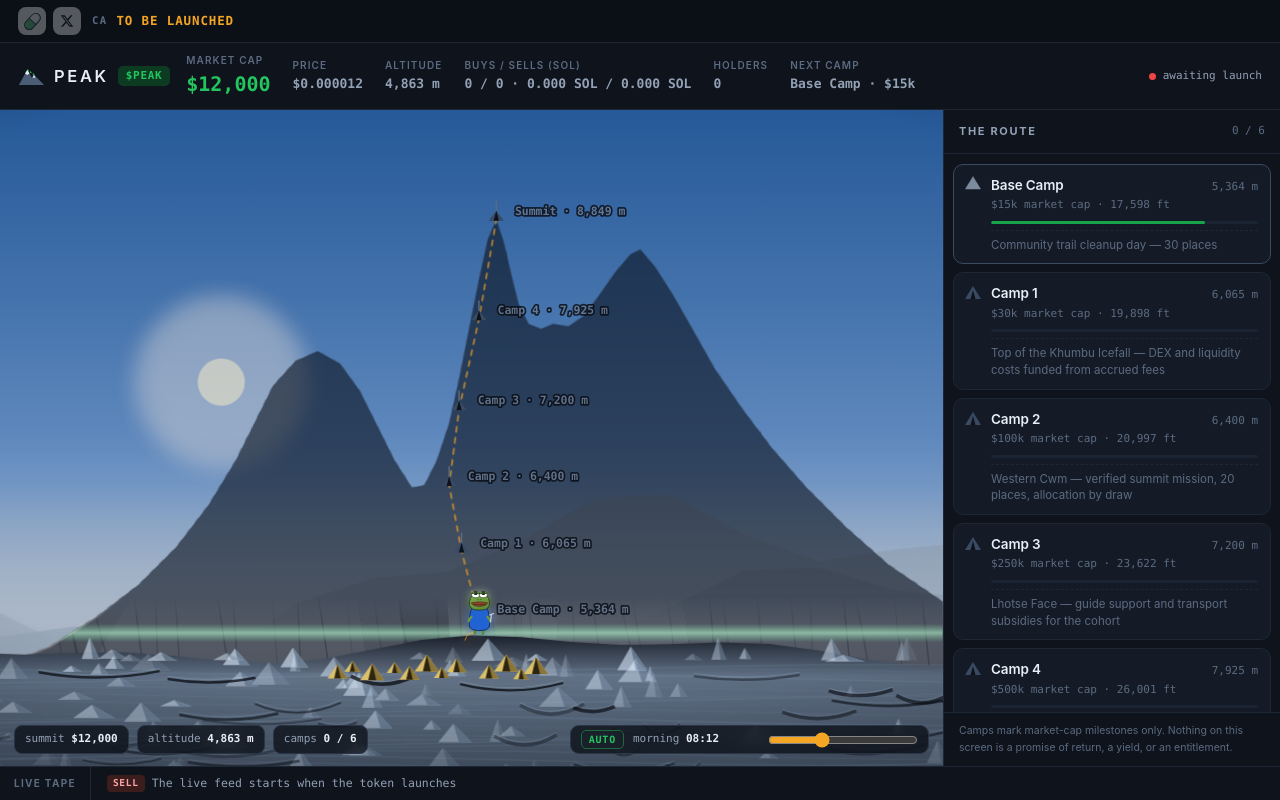
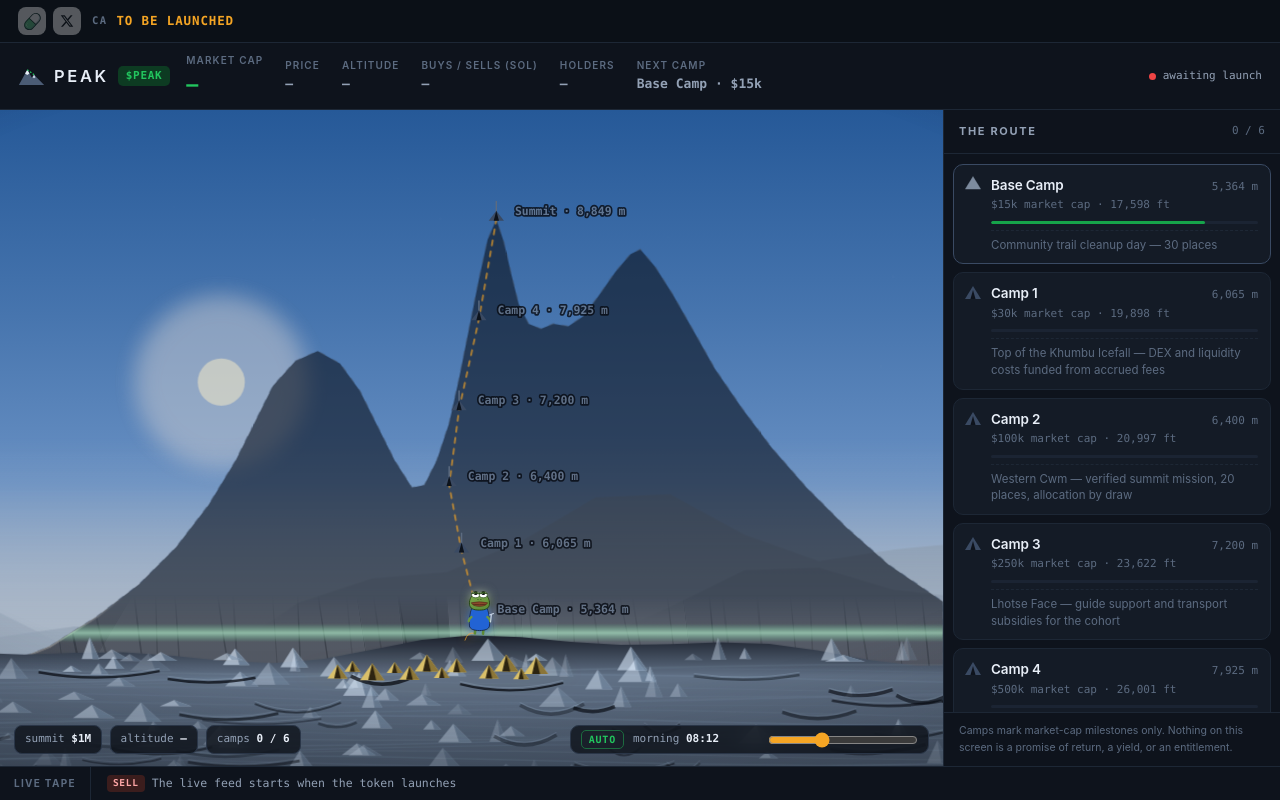
Before and after one commit to marshicode/peak, a website: page index.html in a window 1280 px wide. Drawn offline with Linux system fonts and the light colour scheme; no server answers.

Commit message:
Stop showing a fabricated market cap, and point the summit readout at the summit
A visitor with nothing connected was shown "Market cap $12,000", "Price
$0.000012", "Altitude 4,863 m", "0 / 0 · 0.000 SOL" and "Holders 0" — while the
same page said "awaiting launch" and the CA said TO BE LAUNCHED. The price was
not even stored: it was marketCap / CONFIG.token.supply, computed from that
placeholder and a hardcoded supply of one billion that nobody has checked against
the real mint. A number carrying ten decimal places reads as measured, and that
one was invented twice over.

The mountain still puts the climber partway up, because the scene needs a
position, but the readouts no longer present that position as data. Market cap,
price, altitude, buys/sells and holders show a dash until a frame carrying a real
market cap arrives; sim and manual set it immediately, and a {pending:true}
heartbeat does not. What stays visible is what is true without a feed: the route
and the summit target.

Separately, the HUD pill labelled "summit" was set to the CURRENT market cap, so
it read "summit $12,000" beside a route row reading "Summit ... $1M market cap" —
wrong by 83x, and wrong about which of the two numbers it was showing. It now
takes the top of the route from the highest milestone.

Both are covered by new assertions in probe-visitor and falsified against
bdf94f1 with _neg-prep-visitor.mjs: 27 passed, 2 failed, exit 1. That control
also shows why the stability check needed a companion — "...and they stay blank"
PASSES on the old revision, because $12,000 -> $12,000 holds still. Stability is
not honesty.

```diff
--- a/index.html
+++ b/index.html
@@ -880,9 +880,20 @@ const state = {
      the demo gate decides it rather than a constant deciding it. */
   copyMode: 'safe', feedMode: DEMO ? 'sim' : 'live',
   speed: 1, endpoint: '', pollMs: 1500,
-  skyT: 0.30, skyAuto: true, cycleSec: 120
+  skyT: 0.30, skyAuto: true, cycleSec: 120,
+  /* Whether a real frame has ever arrived.
+     `mc` above is the climb POSITION and is always defined, because the
+     mountain needs somewhere to put the climber. It is not a market
+     measurement until the feed supplies one, and the readouts must not treat
+     it as one. */
+  hasData: false
 };
 state.price = state.mc / CONFIG.token.supply;
+
+/* The top of the route, for the HUD's "summit" readout. Derived as the highest
+   milestone rather than read as `camps[camps.length - 1]`, so reordering the
+   route cannot silently point the summit readout at an intermediate camp. */
+const SUMMIT_MC = Math.max(...CONFIG.camps.map(c => c.mc));
 
 function seedReached(){
   state.reached.clear();
@@ -1907,6 +1918,8 @@ function startManual(){
   s.value = String(clamp(Math.round(state.mc), +s.min, +s.max));
   $('manual-val').textContent = fmtMoney(+s.value);
   setFeedState('off', 'manual control');
+  /* A manual value is asserted by an operator, so it is reportable. */
+  state.hasData = true;
   feedHandle = { stop(){} };
 }
 
@@ -1918,6 +1931,8 @@ function startLive(){
        that the production posture hides, and "awaiting launch" is also the
        truthful state for a token that has not launched yet. */
     setFeedState('off', DEMO ? 'no endpoint set' : 'awaiting launch');
+    /* Nothing has been measured, so nothing is reported. */
+    state.hasData = false;
     Tape.push('sell', DEMO
       ? 'Live feed needs an endpoint — open Feed setup'
       : 'The live feed starts when the token launches');
@@ -1958,7 +1973,10 @@ const fin = v => (typeof v === 'number' && Number.isFinite(v)) ? v : null;
 function apply(d){
   const prevMc = state.mc;
   const mcIn = fin(d.marketCapUsd) ?? fin(d.mc);
-  if (mcIn !== null) state.mc = Math.max(0, mcIn);
+  /* Only a frame carrying a market cap counts as data. A `{pending:true}`
+     heartbeat carries none, so it leaves the readouts dashed rather than
+     inventing a value for a token that has not launched. */
+  if (mcIn !== null){ state.mc = Math.max(0, mcIn); state.hasData = true; }
 
   const priceIn = fin(d.priceUsd);
   state.price = priceIn !== null ? Math.max(0, priceIn) : state.mc / CONFIG.token.supply;
@@ -2035,13 +2053,27 @@ function loop(t){
   /* readouts */
   const f = mcToF(state.mcShown);
   const alt = fToAlt(f);
-  $('s-mc').textContent = fmtMoney(state.mcShown);
-  $('s-price').textContent = fmtPrice(state.price);
-  $('s-alt').textContent = fmtAlt(alt);
-  $('s-bs').textContent = `${state.buys} / ${state.sells} · ${fmtSol(state.buySol)} / ${fmtSol(state.sellSol)}`;
-  $('s-holders').textContent = state.holders.toLocaleString('en-US');
-  $('h-summit').textContent = fmtMoney(state.mcShown);
-  $('h-alt').textContent = fmtAlt(alt);
+  /* Before a real frame has arrived there is no market to describe. The
+     compiled-in starting position still drives the mountain — the climber needs
+     somewhere to stand — but it must not be presented as a measurement. A
+     visitor was shown "Market cap $12,000" and "Price $0.000012" for a token
+     whose own feed said "awaiting launch", the price derived from that
+     placeholder and a compiled-in supply nobody has checked against the mint. */
+  const DASH = '—';
+  $('s-mc').textContent      = state.hasData ? fmtMoney(state.mcShown) : DASH;
+  $('s-price').textContent   = state.hasData ? fmtPrice(state.price)   : DASH;
+  $('s-alt').textContent     = state.hasData ? fmtAlt(alt)             : DASH;
+  $('s-bs').textContent      = state.hasData
+    ? `${state.buys} / ${state.sells} · ${fmtSol(state.buySol)} / ${fmtSol(state.sellSol)}`
+    : DASH;
+  $('s-holders').textContent = state.hasData ? state.holders.toLocaleString('en-US') : DASH;
+  /* The summit is the top of the ROUTE, so this is a target rather than a
+     reading and it shows whether or not anything is connected. It used to be
+     set to the current market cap, so the pill read "summit $12,000" beside a
+     ladder row reading "Summit ... $1M market cap" — wrong by 83x, and wrong
+     about which of the two numbers it was showing. */
+  $('h-summit').textContent  = '$' + fmtShort(SUMMIT_MC);
+  $('h-alt').textContent     = state.hasData ? fmtAlt(alt) : DASH;
 
   const hrs = state.skyT * 24;
   const hh = String(Math.floor(hrs)).padStart(2,'0');
```
Also changed, not shown: README.md.
